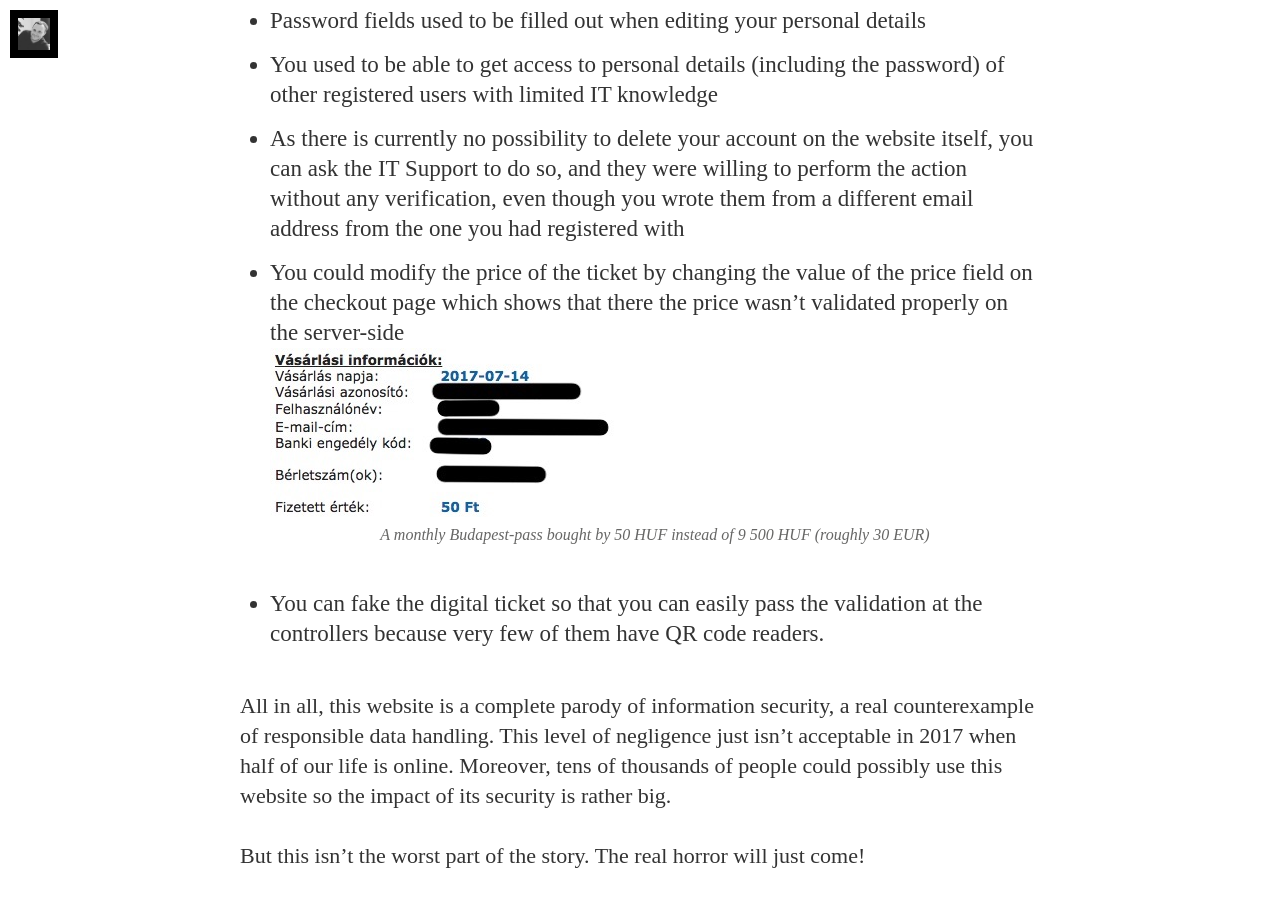
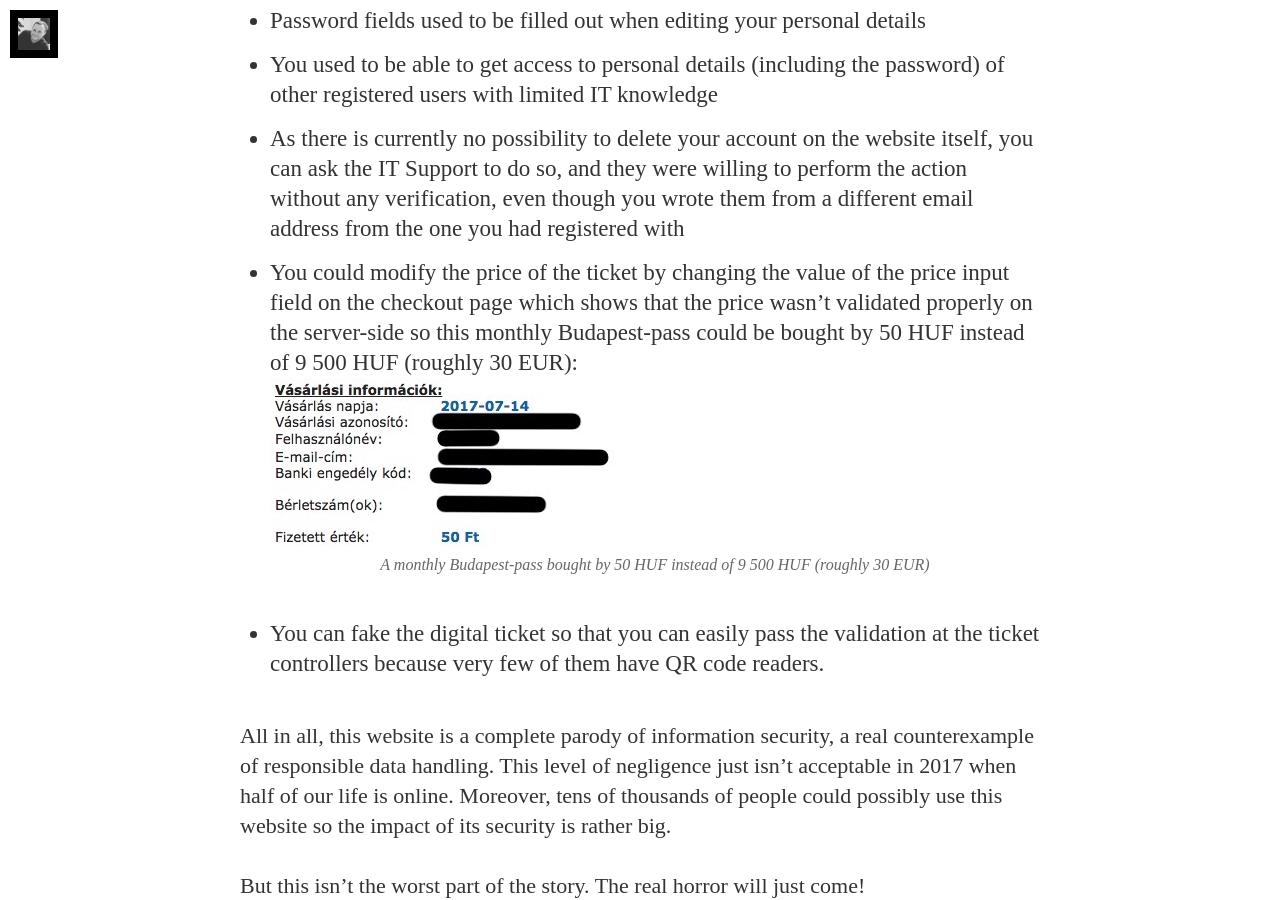
Before and after one commit to kocsismate/kocsismate.github.io, a Jekyll site: the page built from _posts/2017-07-23-18-year-old-ethical-hacker-got-arrested-in-hungary.md, in a window 1280 px wide and 900 px high, scrolled down 3127 px. Built offline with Jekyll 4.4.1, drawn with Linux system fonts in a browser that asks for light colours; nearby versions of some CDN libraries; some web fonts are replaced; comment, search, counter and statistics services are not loaded.

Commit message:
Fix text

```diff
--- a/_posts/2017-07-23-18-year-old-ethical-hacker-got-arrested-in-hungary.md
+++ b/_posts/2017-07-23-18-year-old-ethical-hacker-got-arrested-in-hungary.md
@@ -38,13 +38,14 @@ severe security vulnerabilities and usability problems have been found. Here the
 - You used to be able to get access to personal details (including the password) of other registered users with limited
 IT knowledge
 - As there is currently no possibility to delete your account on the website itself, you can ask the IT Support to do so,
-and they were willing to perform the action without any verification, even though you wrote them from a different email address
-from the one you had registered with
-- You could modify the price of the ticket by changing the value of the price field on the checkout page which shows that
-there the price wasn't validated properly on the server-side
+and they were willing to perform the action without any verification, even though you wrote them from a different email
+address from the one you had registered with
+- You could modify the price of the ticket by changing the value of the price input field on the checkout page which shows
+that the price wasn't validated properly on the server-side so this monthly Budapest-pass could be bought by 50 HUF instead
+of 9 500 HUF (roughly 30 EUR):
 ![A monthly Budapest-pass bought by 50 HUF instead of 9 500 HUF (roughly 30 EUR)][bkk-ticket]
-- You can fake the digital ticket so that you can easily pass the validation at the controllers because very few of them
-have QR code readers.
+- You can fake the digital ticket so that you can easily pass the validation at the ticket controllers because very few
+of them have QR code readers.
 
 All in all, this website is a complete parody of information security, a real counterexample of responsible data handling.
 This level of negligence just isn't acceptable in 2017 when half of our life is online. Moreover, tens of thousands
```
